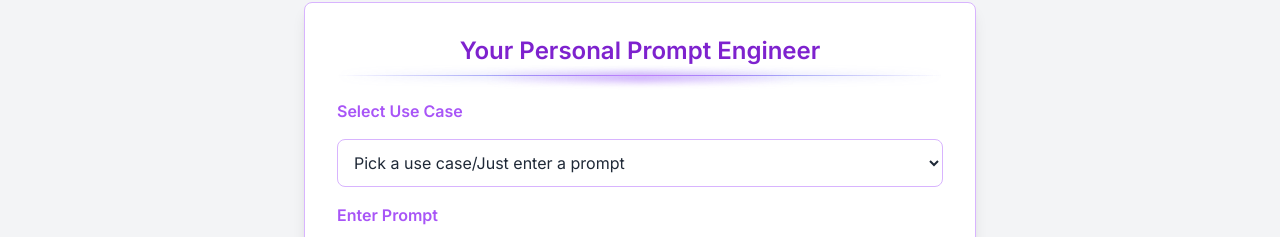
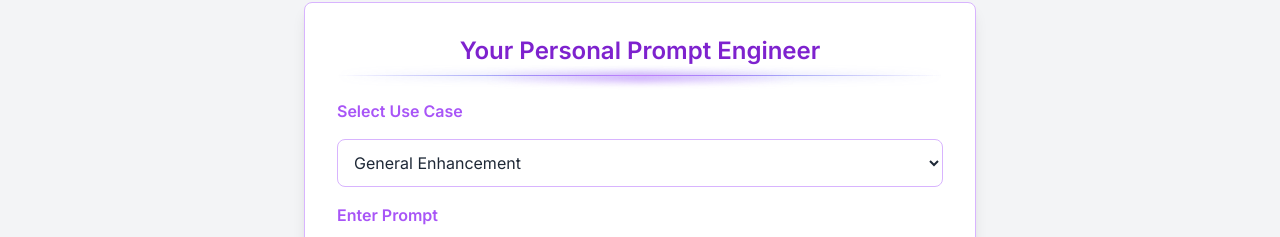
Before and after one commit to Kshitij0169/AI-Prompt-generator, a Next.js app: page / in a window 1280 px wide. Shown: the part 141-378 px from the top of the page. Built offline with nearby package versions, Linux system fonts and the light colour scheme.

Commit message:
Bug fixes

```diff
--- a/src/app/page.tsx
+++ b/src/app/page.tsx
@@ -71,9 +71,6 @@ export default function HomePage() {
             onChange={(e) => setUseCase(e.target.value)}
             className="w-full p-3 border border-purple-300 rounded-lg bg-white text-gray-800 focus:outline-none focus:ring-2 focus:ring-purple-500"
           >
-            <option value="generalEnhancement">
-              Pick a use case/Just enter a prompt
-            </option>
             <option value="generalEnhancement">General Enhancement</option>
             <option value="contentGeneration">Content Generation</option>
             <option value="codeReview">Code Review</option>
```
